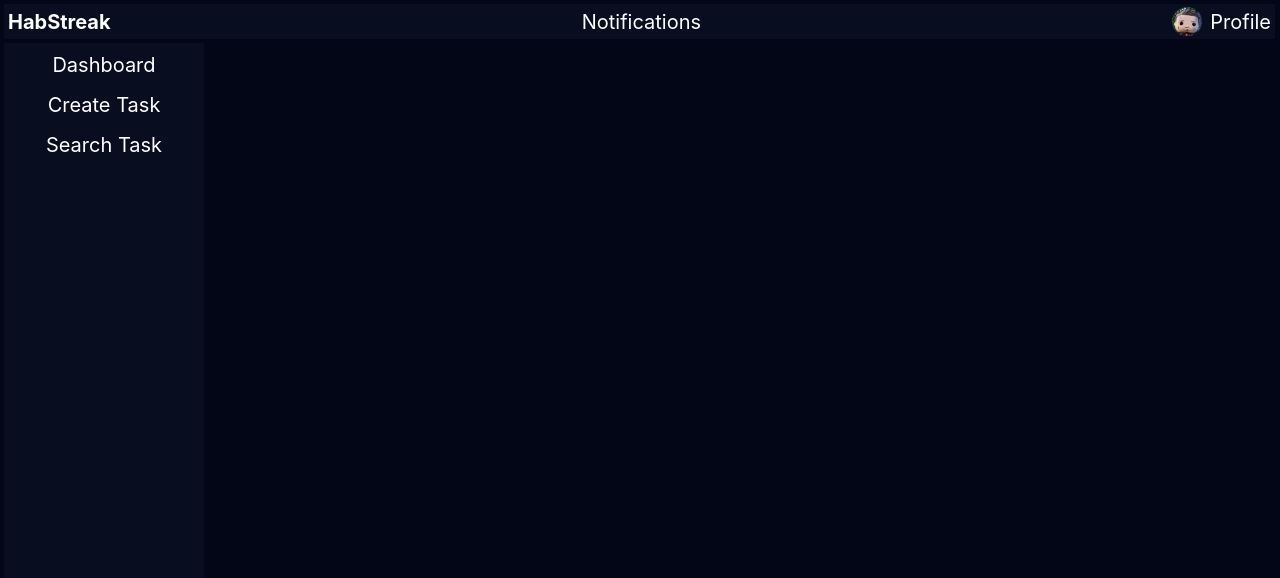
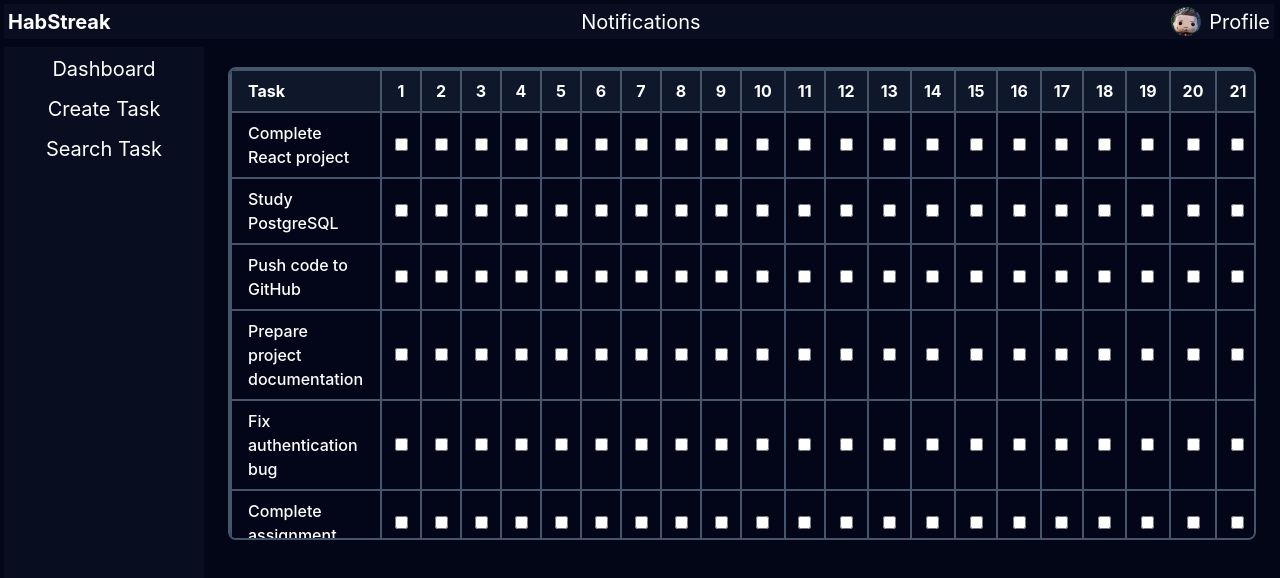
Before and after one commit to Siddharth2k14/HabStreak, a React (Vite) app in the folder frontend/: page /home-page in a window 1280 px wide. Shown: the top 578 px of the page. Built offline with nearby package versions, Linux system fonts and the light colour scheme.

Commit message:
Add TaskTable component and update HomePage layout with SideBar integration

```diff
--- a/frontend/src/App.tsx
+++ b/frontend/src/App.tsx
@@ -2,10 +2,6 @@ import { Route, Routes } from 'react-router-dom'
 import { Authentication } from './pages/Authentication/page.tsx'
 import HomePage from './pages/Home Page/page.tsx'
 import { Toaster } from 'react-hot-toast'
-import NavBar from './components/NavBar/page.tsx'
-
-import SideBar from "./components/SideBar/page.tsx"
-import { CreateModal } from './components/Create Modal/CreateModal.tsx'
 
 function App() {
 
@@ -16,9 +12,7 @@ function App() {
       <Route path='/auth/*' element={<Authentication />} />
       <Route path='/home-page' element={<HomePage />} />
     </Routes> */}
-      <NavBar />
-      <SideBar />
-      {/* <CreateModal /> */}
+      <HomePage />
     </>
   )
 }
--- a/frontend/src/components/Create Modal/CreateTaskType.ts
+++ b/frontend/src/components/Create Modal/CreateTaskType.ts
@@ -2,6 +2,6 @@ export type CreateTaskTypes = {
   task_name: string;
   due_date: Date | null;
   priority: "LOW" | "MEDIUM" | "HIGH";
-  link: string;
+  link: string | null;
   description: string;
 };
--- a/frontend/src/components/NavBar/page.tsx
+++ b/frontend/src/components/NavBar/page.tsx
@@ -6,7 +6,7 @@ const NavBar = () => {
     return (
         <>
             <div
-                className="relative flex flex-row justify-between m-1 p-1 bg-navbar text-white w-[1271px] h-[35px] items-center"
+                className="relative flex flex-row justify-between m-1 p-1 bg-navbar text-white w-[1270px] h-[35px] items-center"
             > {/* -> NavBar box */}
                 <div> {/* -> App Name box */}
                     <h1
--- /dev/null
+++ b/frontend/src/components/Task Table/TaskTable.tsx
@@ -0,0 +1,119 @@
+const TaskTable = () => {
+    const today = new Date().getDate();
+
+    const dates = Array.from(
+        { length: today+20 },
+        (_, index) => index + 1
+    );
+
+    const tasks = [
+        {
+            id: 1,
+            task_name: "Complete React project",
+            due_date: new Date().getDate() + 2,
+            priority: "HIGH",
+            link: null,
+            description: "Finish the remaining components and integrate them with the backend.",
+        },
+        {
+            id: 2,
+            task_name: "Study PostgreSQL",
+            due_date: new Date().getDate() + 5,
+            priority: "MEDIUM",
+            link: null,
+            description: "Study PostgreSQL joins, indexes, transactions, and query optimization.",
+        },
+        {
+            id: 3,
+            task_name: "Push code to GitHub",
+            due_date: new Date().getDate() + 1,
+            priority: "LOW",
+            link: "https://github.com/",
+            description: "Commit the latest changes and push the project to the GitHub repository.",
+        },
+        {
+            id: 4,
+            task_name: "Prepare project documentation",
+            due_date: new Date().getDate() + 7,
+            priority: "MEDIUM",
+            link: null,
+            description: "Write documentation covering project setup, architecture, APIs, and database structure.",
+        },
+        {
+            id: 5,
+            task_name: "Fix authentication bug",
+            due_date: new Date().getDate() + 3,
+            priority: "HIGH",
+            link: null,
+            description: "Investigate and fix the authentication issue occurring during user login.",
+        },
+        {
+            id: 6,
+            task_name: "Complete assignment",
+            due_date: new Date().getDate() + 4,
+            priority: "HIGH",
+            link: null,
+            description: "Complete the pending college assignment and submit it before the deadline.",
+        },
+        {
+            id: 7,
+            task_name: "Read system design chapter",
+            due_date: new Date().getDate() + 6,
+            priority: "LOW",
+            link: null,
+            description: "Study database replication, load balancing, caching, and fault tolerance.",
+        },
+        {
+            id: 8,
+            task_name: "Review HabStreak UI",
+            due_date: new Date().getDate() + 8,
+            priority: "MEDIUM",
+            link: null,
+            description: "Review the dashboard layout and improve the task table and sidebar design.",
+        },
+    ]
+
+    return (
+        <div className="flex-1 p-4 md:p-6 h-[calc(100vh-279px)] overflow-hidden">
+            <div className="border-2 border-slate-600 rounded-lg h-full overflow-auto scrollbar-none bg-slate-950">
+                <table className="border-collapse text-white text-sm md:text-base w-full">
+                <thead className="bg-slate-900 sticky top-0">
+                    <tr>
+                        <th className="border-2 border-slate-600 px-3 md:px-4 py-2 text-left min-w-[150px]">
+                            Task
+                        </th>
+                        {dates.map((date) => (
+                            <th
+                                key={date}
+                                className="border-2 border-slate-600 px-2 md:px-3 py-2 text-center min-w-[40px]"
+                            >
+                                {date}
+                            </th>
+                        ))}
+                    </tr>
+                </thead>
+
+                <tbody>
+                    {tasks.map((task) => (
+                        <tr key={task.id}>
+                            <td className="border-2 border-slate-600 px-3 md:px-4 py-2 font-medium min-w-[150px] hover:bg-slate-900/50 transition">
+                                {task.task_name}
+                            </td>
+                            {dates.map((date) => (
+                                <td
+                                    key={date}
+                                    className="border-2 border-slate-600 px-2 md:px-3 py-2 text-center min-w-[40px] hover:bg-slate-900/50 transition"
+                                >
+                                    <input type="checkbox" className="cursor-pointer" />
+                                </td>
+                            ))}
+                        </tr>
+                    ))}
+                </tbody>
+            </table>
+            </div>
+        </div>
+    )
+};
+
+export default TaskTable;
--- a/frontend/src/index.css
+++ b/frontend/src/index.css
@@ -14,6 +14,12 @@
     --color-auth-btn: #D9D9D9;
 }
 
+* {
+    box-sizing: border-box;
+    scrollbar-width: none; /* Firefox */
+    -ms-overflow-style: none; /* IE and Edge */
+}
+
 body {
     background-color: var(--color-background);
 }
--- a/frontend/src/pages/Home Page/page.tsx
+++ b/frontend/src/pages/Home Page/page.tsx
@@ -1,7 +1,15 @@
+import NavBar from "../../components/NavBar/page"
+import SideBar from "../../components/SideBar/page"
+import TaskTable from "../../components/Task Table/TaskTable"
+
 const HomePage = () => {
   return (
-    <div>
-        <h1>Welcome to the Home Page</h1>
+    <div className="h-screen w-screen flex flex-col scrollbar-none overflow-hidden">
+        <NavBar />
+        <div className="flex flex-1 overflow-hidden">
+            <SideBar />
+            <TaskTable />
+        </div>
     </div>
   )
 }
```
Also changed, not shown: 1 other file (tests, documents, lock files or other folders).
